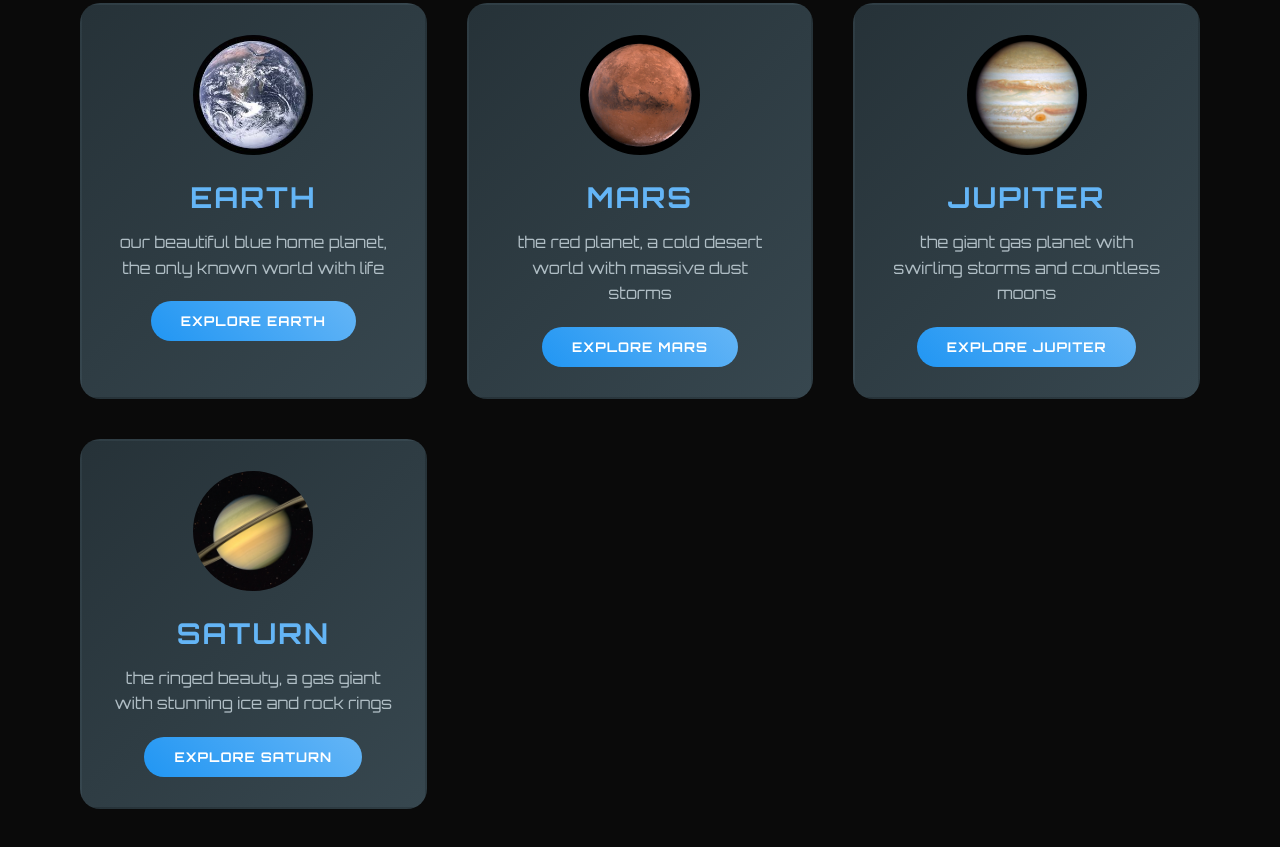
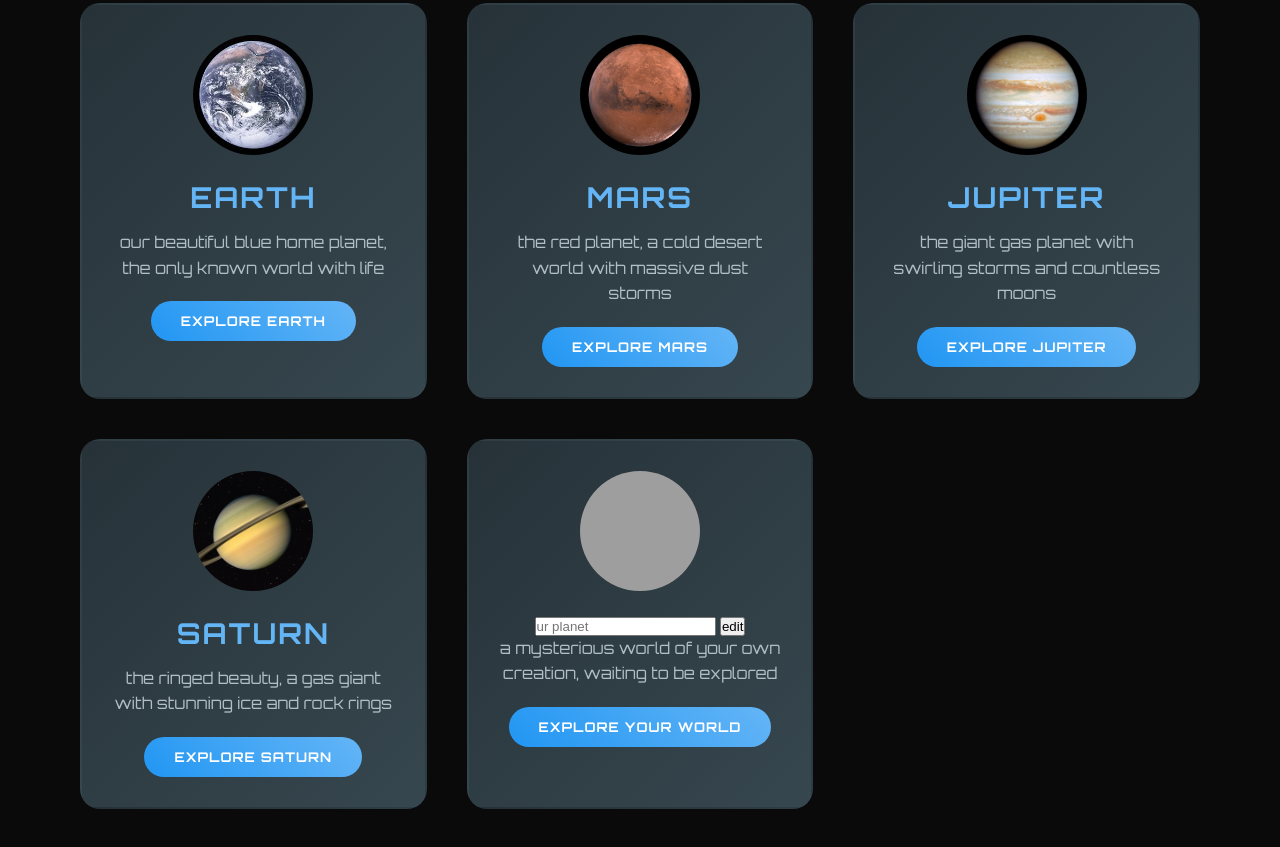
Before and after one commit to anvsoc/space-2, a plain HTML site: page index.html in a window 1280 px wide. Shown: the part 877-1724 px from the top of the page. Drawn offline with Linux system fonts and the light colour scheme; grey boxes are pictures that could not be loaded.

Commit message:
Update index.html

```diff
--- a/index.html
+++ b/index.html
@@ -50,6 +50,17 @@
                 <button class="explore-btn">explore saturn</button>
             </div>
         </div>
+
+        <div class="planet-card custom-planet-card" data-planet="custom">
+            <img src="https://upload.wikimedia.org/wikipedia/commons/c/c1/Fictional_Planet_Qo%27noS.png" alt="custom planet">
+            <div class="planet-info">
+                    <input type="text" class="planet-name-input" id="custom-planet-name" placeholder="ur planet" maxlength="20">
+                <button class="edit-name-btn" id="edit-planet-name">edit</button>
+                <h2 id="custom-planet-title" style="display: none;">ur planet</h2>
+                <p>a mysterious world of your own creation, waiting to be explored</p>
+                <button class="explore-btn">explore your world</button>
+            </div>
+        </div>
     </div>
 
     <script src="script.js"></script>
```
